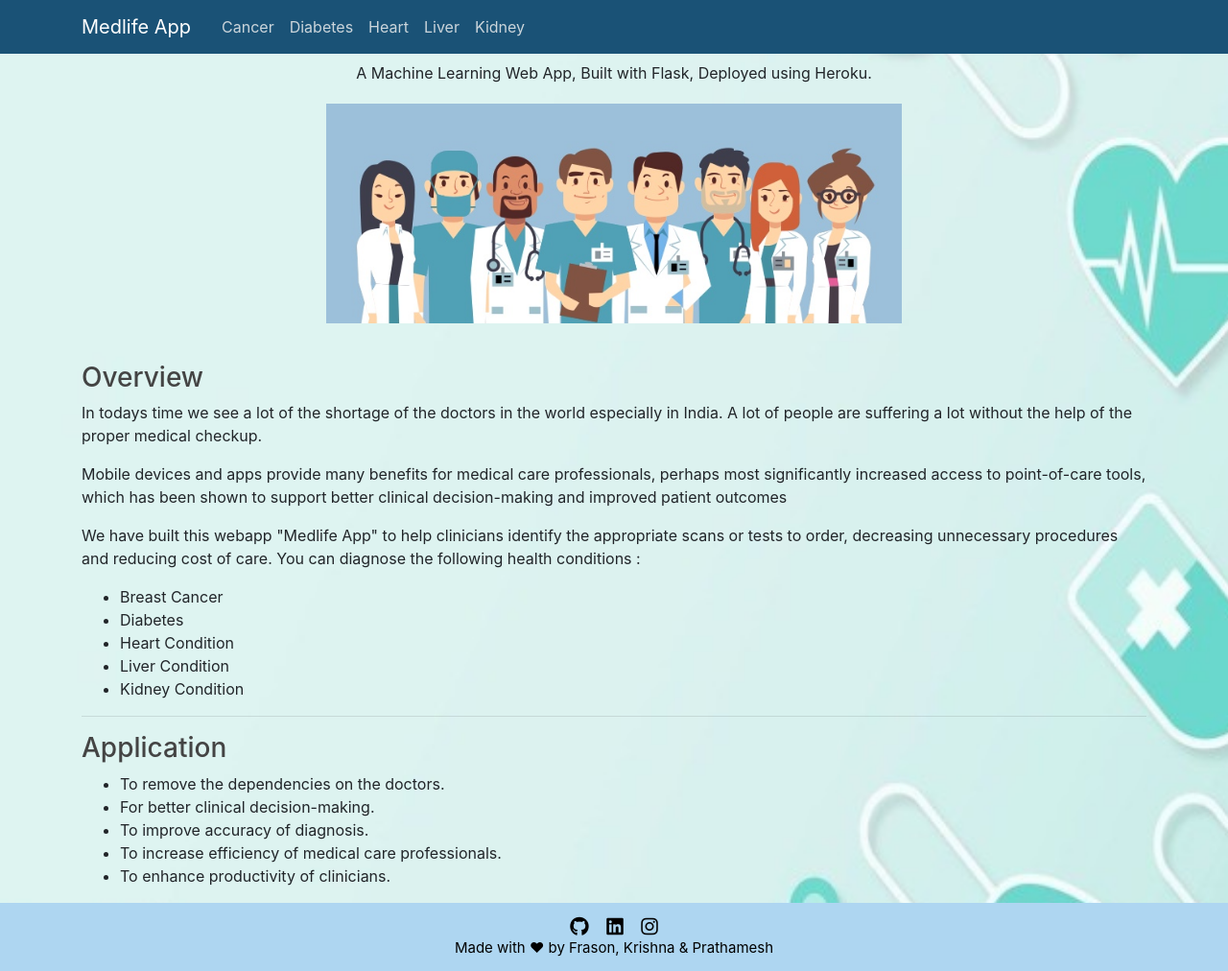
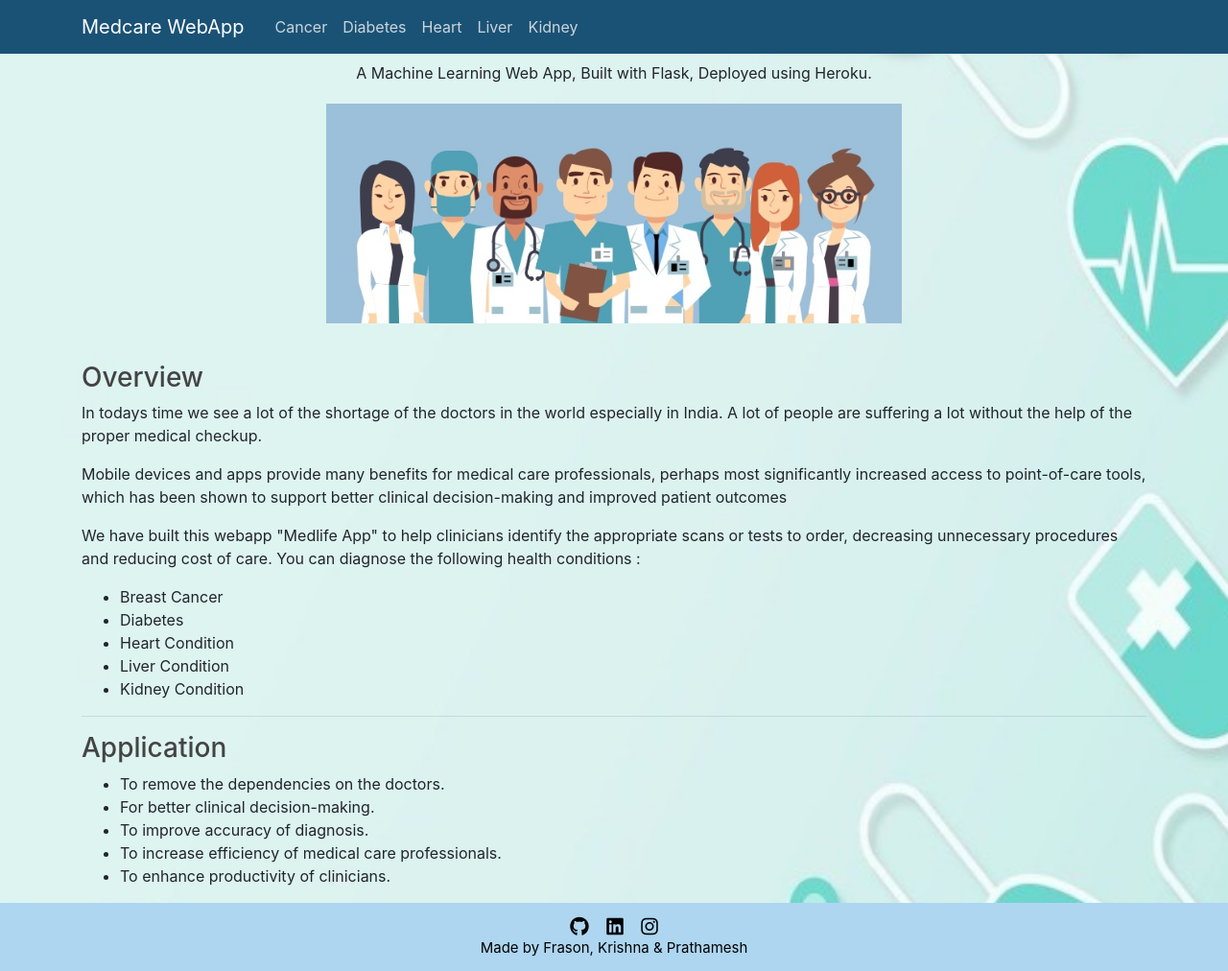
Before and after one commit to frason88/Medcare-MiniProject, a Flask app: page / in a window 1280 px wide. Shown: the whole page at 96% size. Run offline with Flask 2, Linux system fonts and the light colour scheme; some libraries are stand-ins or nearby versions.

Commit message:
Update home.html

```diff
--- a/template/home.html
+++ b/template/home.html
@@ -31,7 +31,7 @@
 
 
 
-      <a class="navbar-brand mr-4" href="/">Medlife App</a>
+      <a class="navbar-brand mr-4" href="/">Medcare WebApp</a>
       <button class="navbar-toggler" type="button" data-toggle="collapse" data-target="#navbarToggle" aria-controls="navbarToggle" aria-expanded="false" aria-label="Toggle navigation">
         <span class="navbar-toggler-icon"></span>
       </button>
@@ -104,7 +104,7 @@
                <a target="_blank" href="https://www.linkedin.com/in/frason-f-3033b2137/"><i class="fab fa-linkedin fa-lg contact-icon"></i></a>
                <a target="_blank" href="https://www.instagram.com/tech.with.fun/"><i class="fab fa-instagram fa-lg contact-icon"></i></a>
            </div>
-           <p class='footer-description'><b>Made with ❤ by Frason, Krishna & Prathamesh</b></p>
+           <p class='footer-description'><b>Made by Frason, Krishna & Prathamesh</b></p>
        </div>
 </body>
 </html>
```
